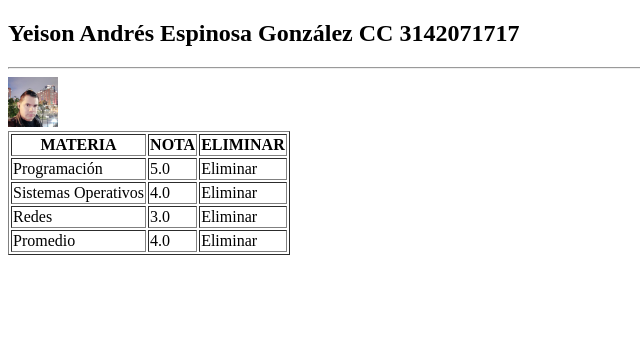
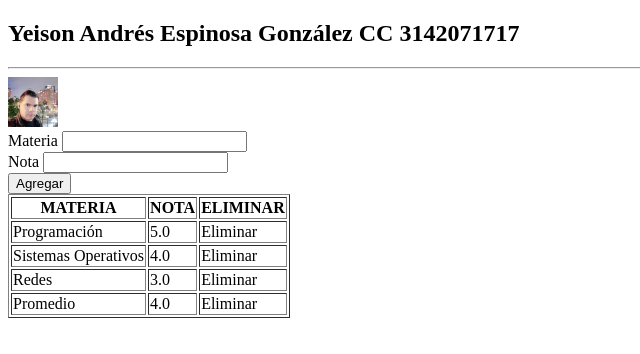
Before and after one commit to Inge-Erica/UCompensar, a plain HTML site: page docs/index.html in a window 1280 px wide. Shown: the whole page, without its empty margins (0-640 px from the left). Drawn offline with Linux system fonts and the light colour scheme.

Commit message:
Agregar formulario

```diff
--- a/docs/index.html
+++ b/docs/index.html
@@ -9,6 +9,17 @@
     <h2>Yeison Andrés Espinosa González CC 3142071717</h2>
     <hr>
     <img src="../img/Yeison.jpg" alt="foto Yeison" width="50">
+
+    <form action="">
+        <label for="materia">Materia</label>
+        <input type="text" id="materia">
+        <br>
+        <label for="nota">Nota</label>
+        <input type="number" id="nota">
+        <br>
+        <input type="submit" value="Agregar">
+
+    </form>
     <table border="1">
         <thead>
             <tr>
```
